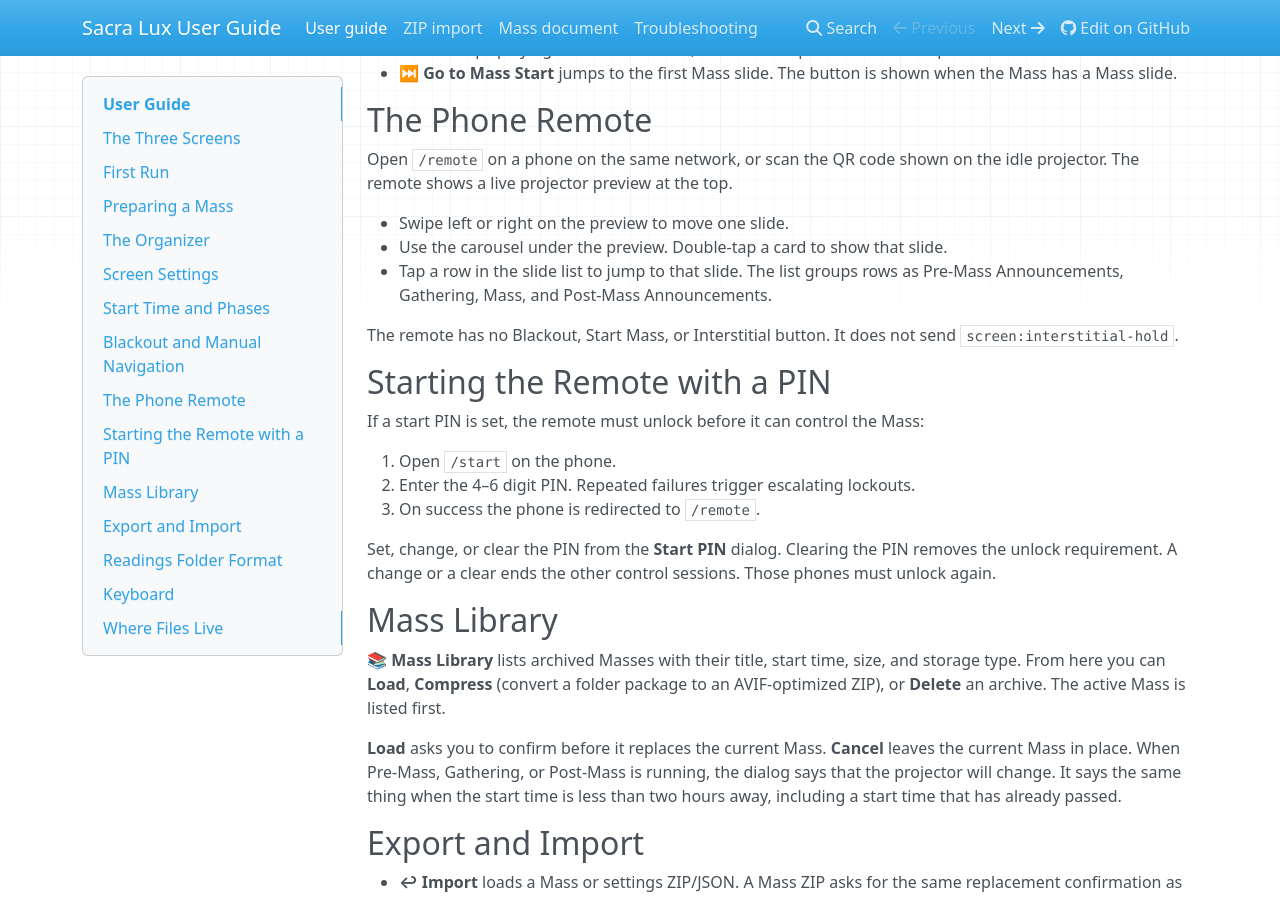
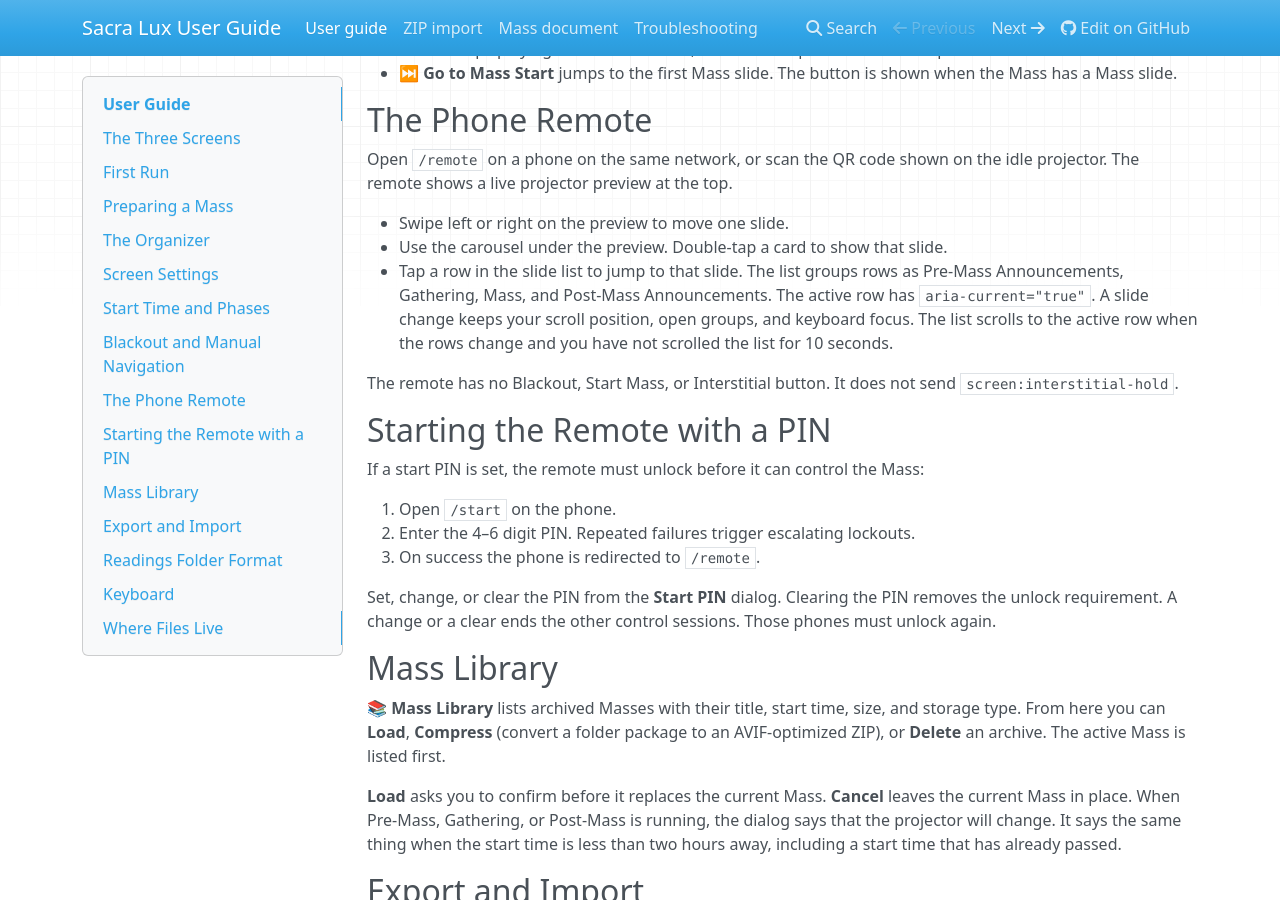
Before and after one commit to Saint-Therese-Of-Lisieux-Parish/sacra_lux, an MkDocs documentation site: the page built from docs/user-guide.md, in a window 1280 px wide and 900 px high, scrolled down 3478 px. Built offline with MkDocs 1.6.1, drawn with Linux system fonts in a browser that asks for light colours; nearby versions of some CDN libraries.

Commit message:
docs(user-guide): keep the remote slide list in place
A slide change marks the active row and keeps the list position.
The list jumps to the active row only after the rows change and
10 seconds pass without a scroll.

The remote notes did not state this behavior.

Files:
- modified: docs/user-guide.md
- modified: docs/components.md

Verified against: sacra-lux/public/remote.html:993 (preserveScroll), sacra-lux/public/remote.html:1013 (aria-current)

Refs #523

```diff
--- a/docs/user-guide.md
+++ b/docs/user-guide.md
@@ -157,7 +157,7 @@
 
 - Swipe left or right on the preview to move one slide.
 - Use the carousel under the preview. Double-tap a card to show that slide.
-- Tap a row in the slide list to jump to that slide. The list groups rows as Pre-Mass Announcements, Gathering, Mass, and Post-Mass Announcements.
+- Tap a row in the slide list to jump to that slide. The list groups rows as Pre-Mass Announcements, Gathering, Mass, and Post-Mass Announcements. The active row has `aria-current="true"`. A slide change keeps your scroll position, open groups, and keyboard focus. The list scrolls to the active row when the rows change and you have not scrolled the list for 10 seconds.
 
 The remote has no Blackout, Start Mass, or Interstitial button. It does not send `screen:interstitial-hold`.
 
```
Also changed, not shown: docs/components.md (+3 -1 lines).
